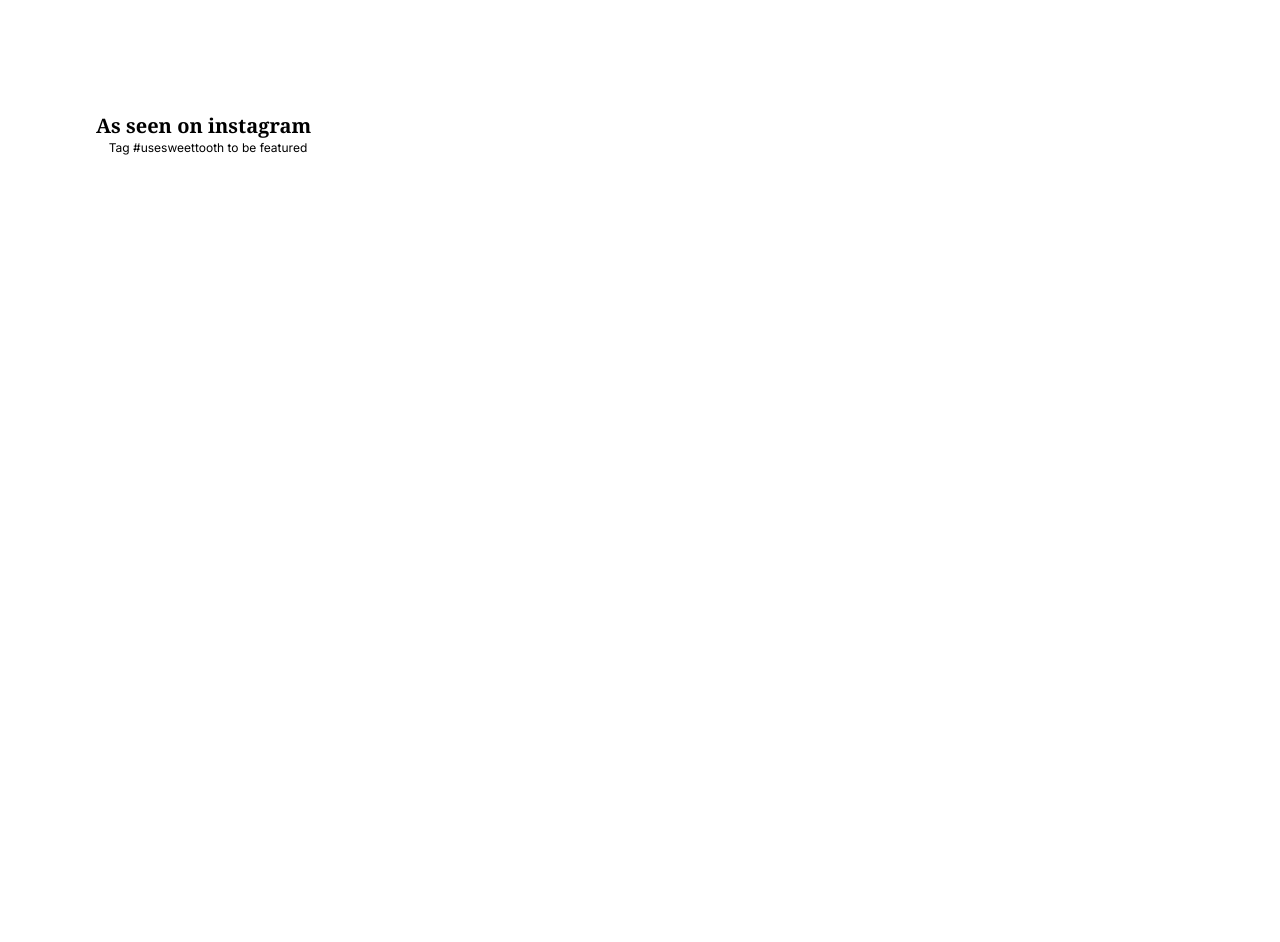
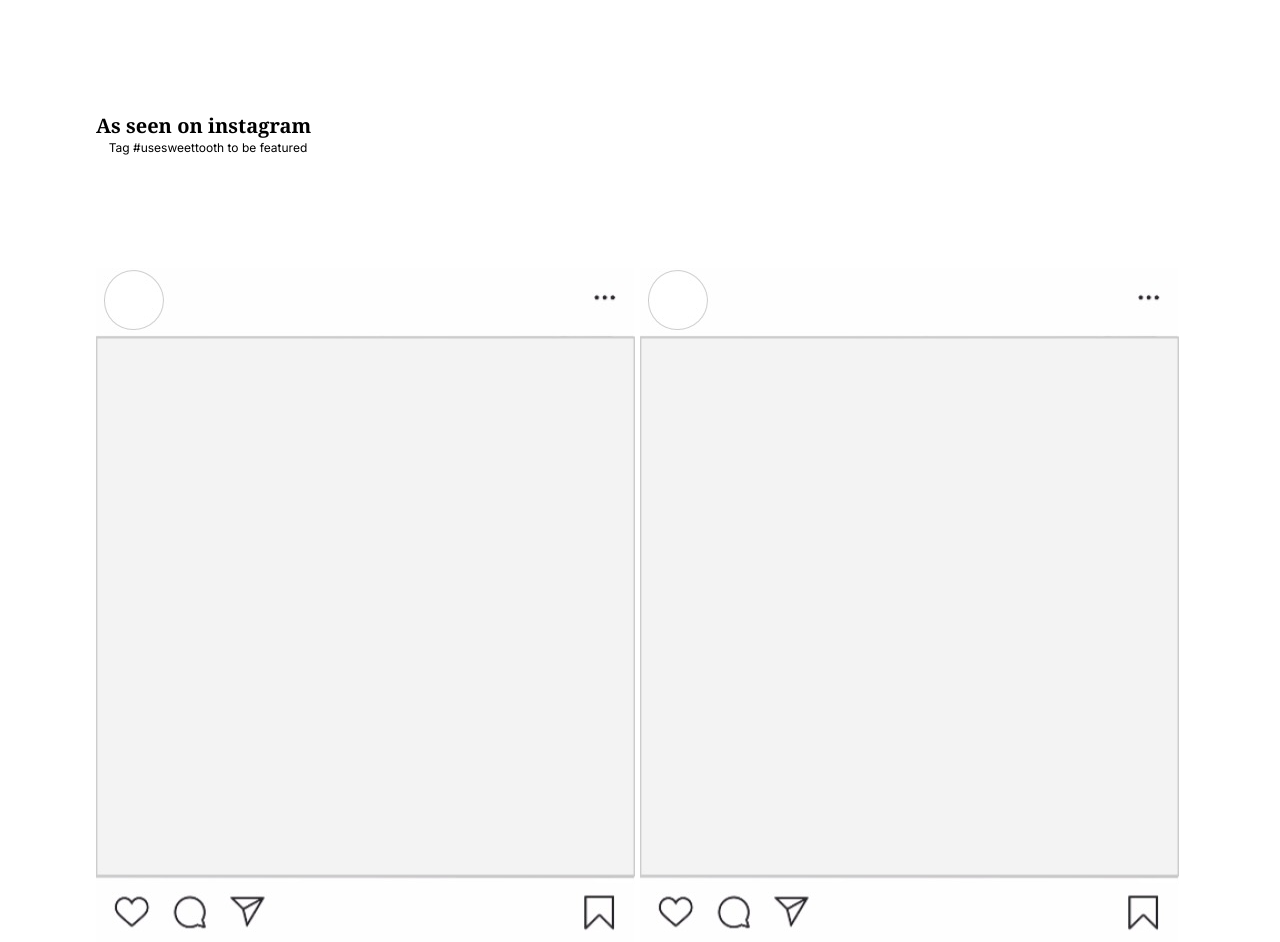
Before and after one commit to thegta5p/instagramreviewpage, a Next.js app: page / in a window 1280 px wide. Before the commit the page ends 800 px from the top, so only its background shows below. Built offline with nearby package versions, Linux system fonts and the light colour scheme.

Commit message:
added carousel

```diff
--- a/src/app/page.js
+++ b/src/app/page.js
@@ -1,10 +1,13 @@
 import Image from "next/image";
 import InstagramReviews from "@/components/instagramreviews";
-
+import Posts from "@/components/posts";
 export default function Home() {
   return (
     <div>
       <InstagramReviews />
+      <div className="mx-24">
+        <Posts />
+      </div>
     </div>
   );
 }
--- a/src/components/posts.js
+++ b/src/components/posts.js
@@ -1,7 +1,29 @@
-import {CarouselItems} from './carauselItems';
+"use client";
 import React from 'react';
+import Carousel from 'react-multi-carousel';
+import 'react-multi-carousel/lib/styles.css';
+import Image from "next/image";
 
 export const posts = () => {
+  const responsive = {
+    superLargeDesktop: {
+      // the naming can be any, depends on you.
+      breakpoint: { max: 4000, min: 3000 },
+      items: 5
+    },
+    desktop: {
+      breakpoint: { max: 3000, min: 1024 },
+      items: 3
+    },
+    tablet: {
+      breakpoint: { max: 1024, min: 464 },
+      items: 2
+    },
+    mobile: {
+      breakpoint: { max: 464, min: 0 },
+      items: 1
+    }
+  };
   const items = [
     {title: "post1",
     description: "description1",
@@ -10,13 +32,16 @@ export const posts = () => {
   ]
   return (
     <>
-    <div>
-        <div>
-          {items.map((item) => {
-            return <CarouselItems key = {item.id} item={item}/>;
-          })}
-        </div>
+      <div>
+        <Carousel responsive={responsive} removeArrowOnDeviceType={["tablet", "mobile"]}>
+          <Image className="size-min" src="/images/Instagram-Template-Fix.jpeg" alt="post1" width={500} height={500}/>
+          <Image className="size-min" src="/images/Instagram-Template-Fix.jpeg" alt="post1" width={500} height={500}/>
+          <div>Item 3</div>
+          <div>Item 4</div>
+        </Carousel>
       </div>
     </>
   );
 }
+
+export default posts;
```
Also changed, not shown: public/images/Instagram-Template-Fix.jpeg (added), public/images/Instagram-Template.png (added).
